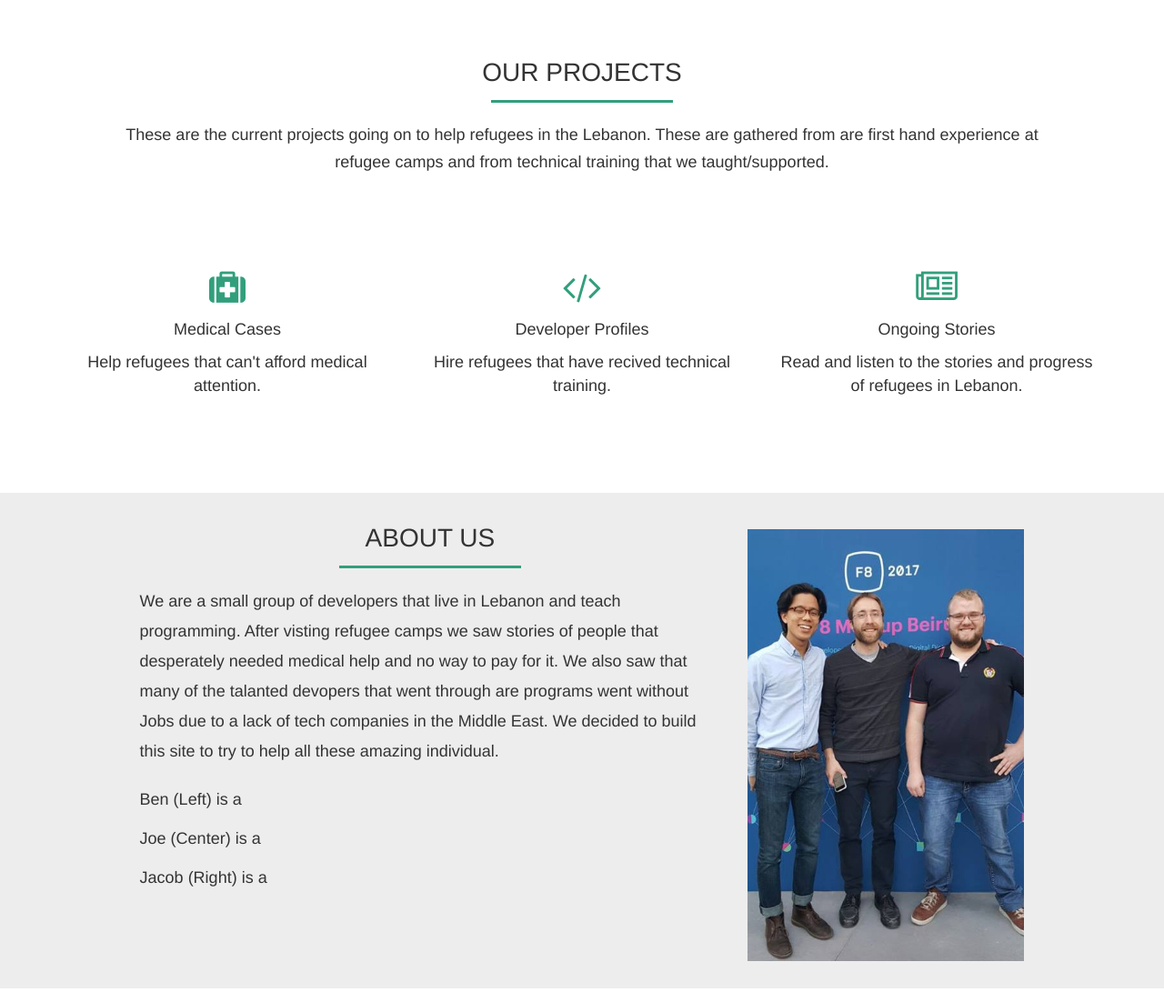
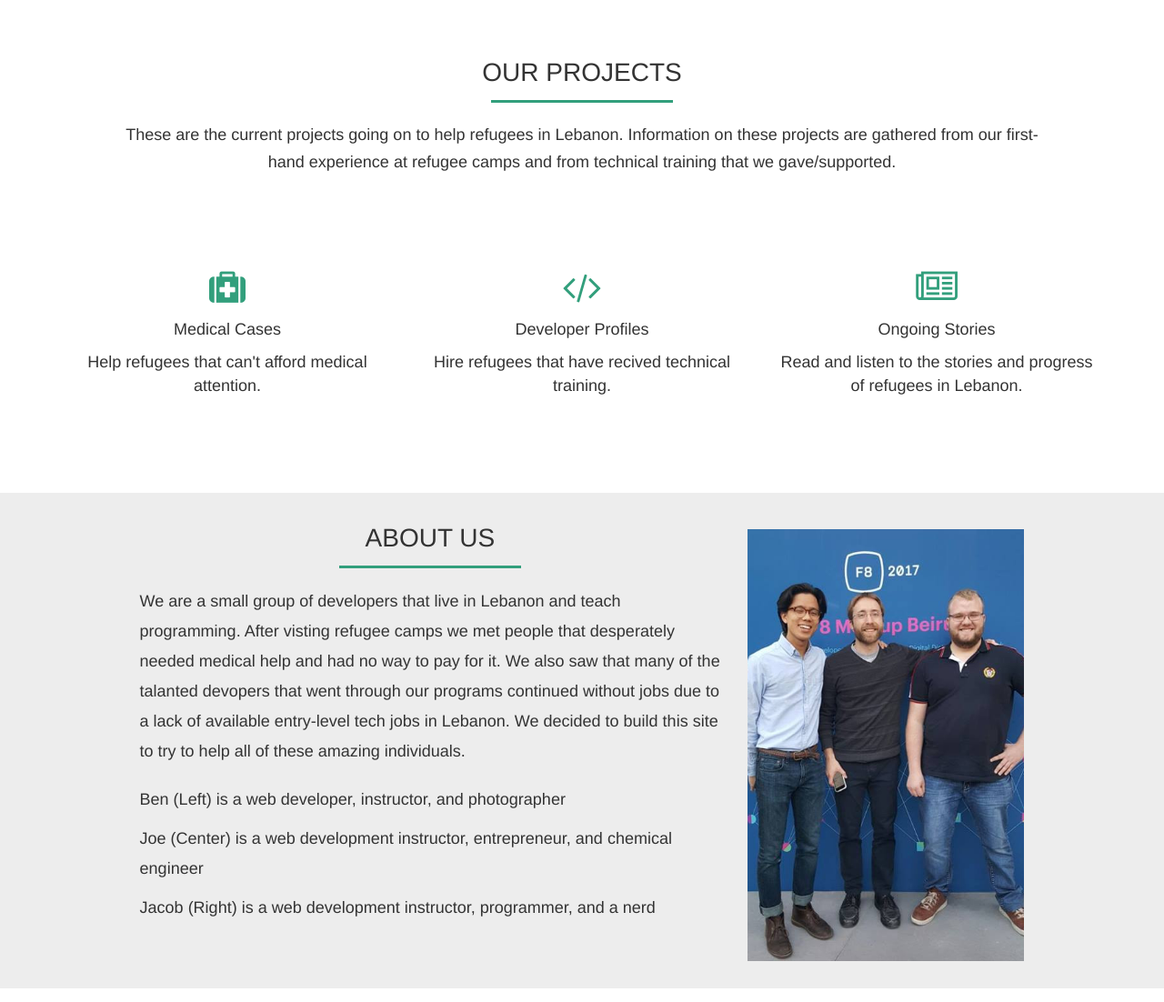
Before and after one commit to Project-Jinn/project-jinn-website, a website: page public/views/index.html at #/home in a window 1280 px wide. Shown: the part 320-1422 px from the top of the page at 91% size. Drawn offline with nearby package versions, Linux system fonts and the light colour scheme; some packages are replaced by stand-ins of ours.

Commit message:
edited copy on home.html

```diff
--- a/public/views/home.tpl.html
+++ b/public/views/home.tpl.html
@@ -12,7 +12,7 @@
       <div class="col-md-12">
         <h5>Our Projects</h5>
         <hr class="botm-line">
-        <p>These are the current projects going on to help refugees in the Lebanon. These are gathered from are first hand experience at refugee camps and from technical training that we taught/supported.</p>
+        <p>These are the current projects going on to help refugees in Lebanon. Information on these projects are gathered from our first-hand experience at refugee camps and from technical training that we gave/supported.</p>
       </div>
     </div>
   </section>
@@ -48,11 +48,11 @@
       <div class="col-md-8">
         <h5>About Us</h5>
         <hr class="botm-line">
-        <p>We are a small group of developers that live in Lebanon and teach programming. After visting refugee camps we saw stories of people that desperately needed medical help and no way to pay for it. We also saw that many of the talanted devopers that went through are programs went without Jobs due to a lack of tech companies in the Middle East. We decided to build this site to try to help all these amazing individual.</p>
+        <p>We are a small group of developers that live in Lebanon and teach programming. After visting refugee camps we met people that desperately needed medical help and had no way to pay for it. We also saw that many of the talanted devopers that went through our programs continued without jobs due to a lack of available entry-level tech jobs in Lebanon. We decided to build this site to try to help all of these amazing individuals.</p>
         <div class="inner-desc">
-          <p>Ben (Left) is a</p>
-          <p>Joe (Center) is a</p>
-          <p>Jacob (Right) is a</p>
+          <p>Ben (Left) is a web developer, instructor, and photographer</p>
+          <p>Joe (Center) is a web development instructor, entrepreneur, and chemical engineer</p>
+          <p>Jacob (Right) is a web development instructor, programmer, and a nerd</p>
         </div>
       </div>
       <div class="col-md-4">
```
